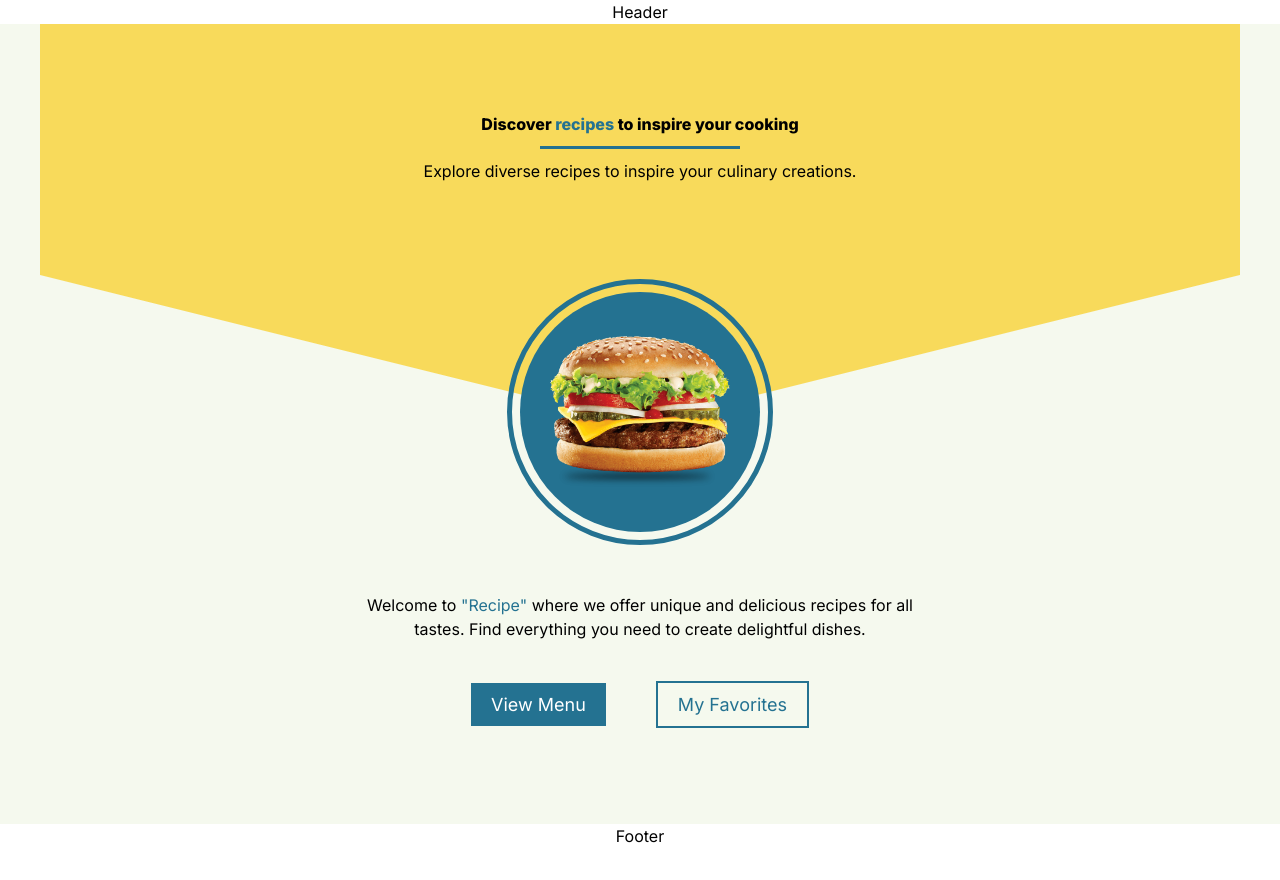
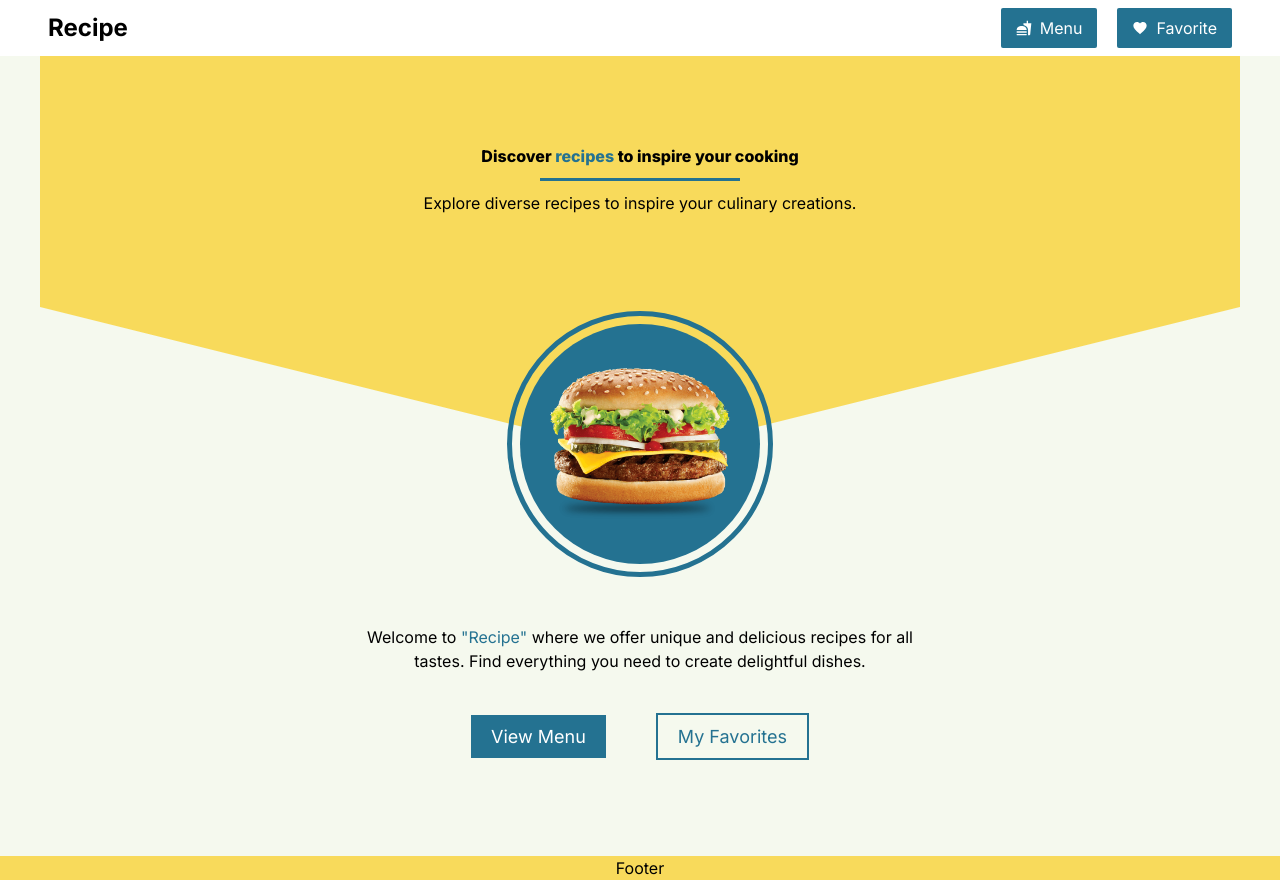
Before and after one commit to aallawi/Recipe, a Next.js app: page / in a window 1280 px wide. Before the commit the page ends 848 px from the top, so only its background shows below. Built offline with nearby package versions, Linux system fonts and the light colour scheme.

Commit message:
add the header

```diff
--- a/components/Header.tsx
+++ /dev/null
@@ -1,12 +0,0 @@
-import React from 'react';
-import "../style/globals.css"
-
-const Header: React.FC = () => {
-    return (
-        <div className="flex justify-center items-center">
-            <h1>Header</h1>
-        </div>
-    );
-};
-
-export default Header;
--- a/src/app/layout.tsx
+++ b/src/app/layout.tsx
@@ -1,8 +1,8 @@
 import type { Metadata } from "next";
 import { Inter } from "next/font/google";
 import "../../style/globals.css";
-import Header from "../../components/Header";
-import Footer from "../../components/Footer";
+import Header from "../components/Header";
+import Footer from "../components/Footer";
 
 
 const inter = Inter({ subsets: ["latin"] });
--- a/components/Footer.tsx
+++ b/src/components/Footer.tsx
@@ -1,5 +1,5 @@
 import React from 'react';
-import "../style/globals.css"
+import "../../style/globals.css"
 
 const Footer: React.FC = () => {
     return (
--- /dev/null
+++ b/src/components/Header.tsx
@@ -0,0 +1,37 @@
+"use client";
+import { FC } from 'react';
+import Link from 'next/link';
+import { usePathname } from 'next/navigation';
+import { MdFastfood, MdFavorite } from 'react-icons/md';
+
+const Header: FC = () => {
+    const pathname = usePathname();
+
+    return (
+        <div>
+            <div className="flex justify-between items-center p-2 max-w-[1200px] mx-auto">
+                <div className="text-2xl font-bold">
+                    <Link href="/">
+                        <h2>Recipe</h2>
+                    </Link>
+                </div>
+                <div className="flex gap-5">
+                    <Link href="/menu">
+                        <div className={`flex items-center gap-2 h-[40px] px-[15px] py-[2px] rounded-sm ${pathname === '/menu' ? 'bg-primary text-secondary border border-b-[5px] border-secondary' : 'bg-secondary text-white  border-secondary'}`}>
+                            <MdFastfood />
+                            <span>Menu</span>
+                        </div>
+                    </Link>
+                    <Link href="/favorite">
+                        <div className={`flex items-center gap-2 h-[40px] px-[15px] py-[2px] rounded-sm ${pathname === '/favorite' ? 'bg-primary text-secondary border border-b-[5px] border-secondary' : 'bg-secondary text-white  border-secondary'}`}>
+                            <MdFavorite />
+                            <span>Favorite</span>
+                        </div>
+                    </Link>
+                </div>
+            </div>
+        </div>
+    );
+};
+
+export default Header;
```
Also changed, not shown: package.json (+6 -4 lines), 1 other file (tests, documents, lock files or other folders).
